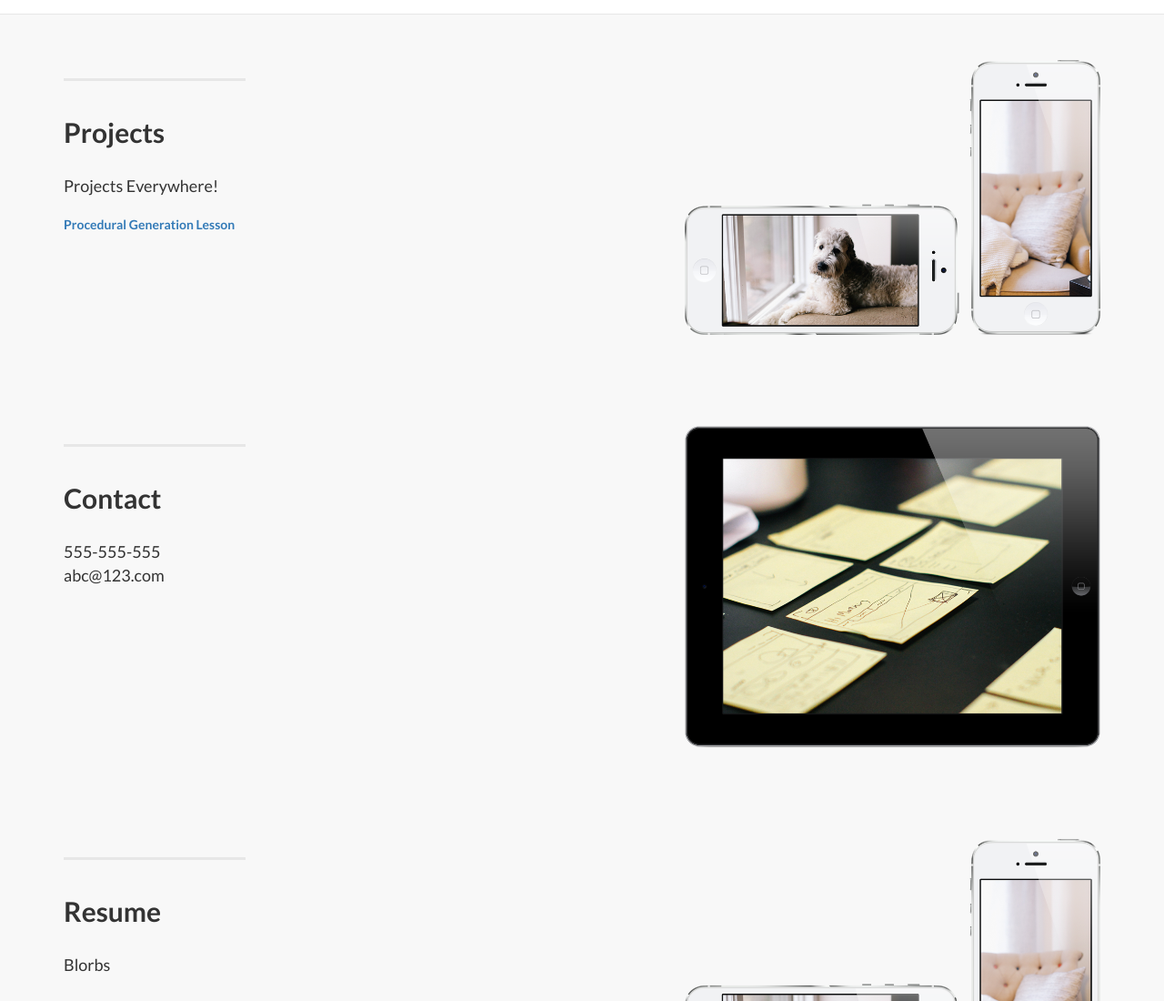
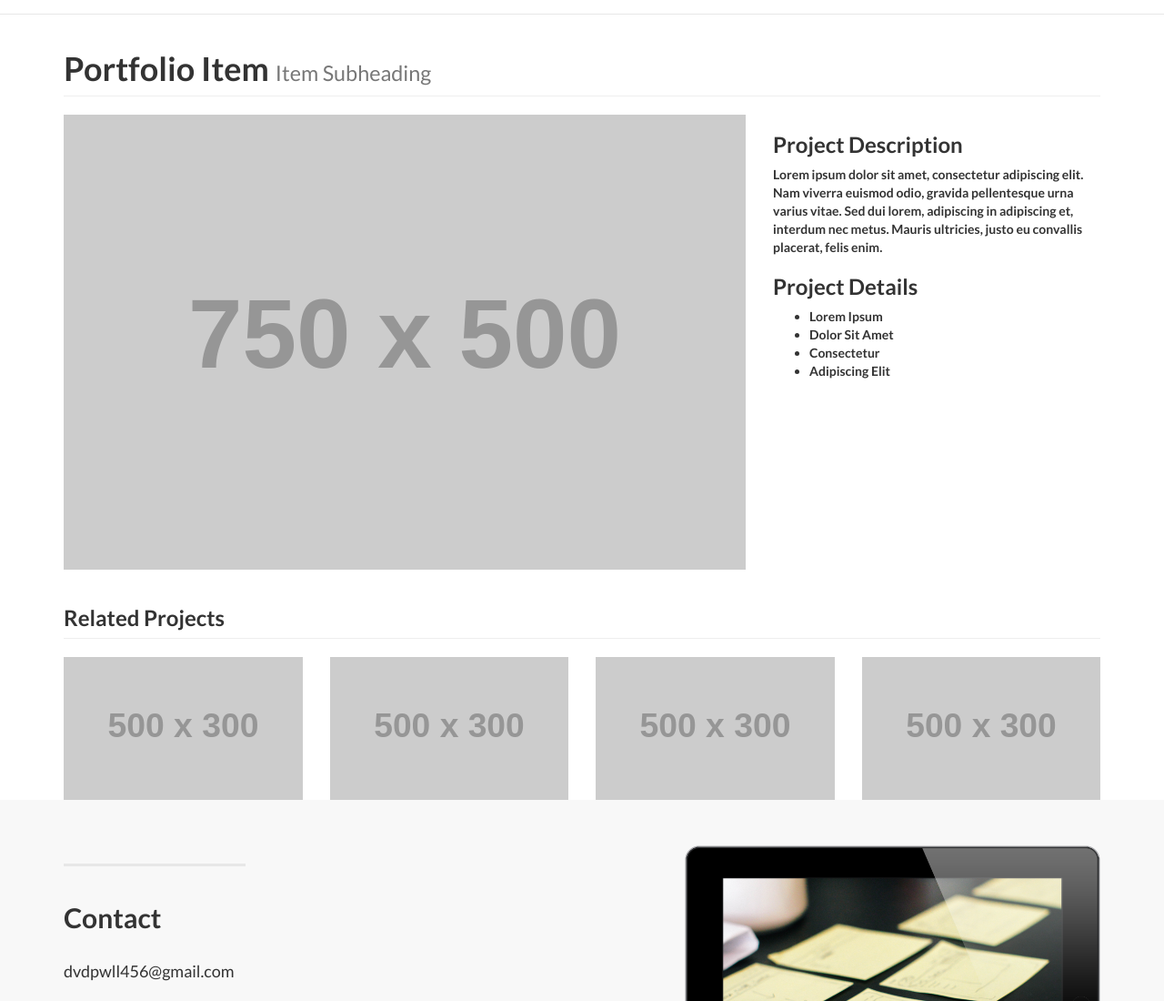
Before and after one commit to dvdpwll/Portfolio, a website: page index.html in a window 1280 px wide. Shown: the part 1700-2800 px from the top of the page at 91% size. Drawn offline with Linux system fonts and the light colour scheme; placeholder pictures from the web are drawn by us.

Commit message:
finished layout for portfolio
add and removed buttons, add portfolio section, removed footer banner

```diff
--- a/index.html
+++ b/index.html
@@ -49,10 +49,10 @@
             <div class="collapse navbar-collapse" id="bs-example-navbar-collapse-1">
                 <ul class="nav navbar-nav navbar-right">
                     <li>
-                        <a href="#about">Home</a>
+                        <a href="#about">About</a>
                     </li>
                     <li>
-                        <a href="#services">Projects</a>
+                        <a href="#projects">Projects</a>
                     </li>
                     <li>
                         <a href="#contact">Contact</a>
@@ -66,7 +66,6 @@
 
 
     <!-- Header -->
-    <a name="about"></a>
     <div class="intro-header">
         <div class="container">
 
@@ -78,13 +77,13 @@
                         <hr class="intro-divider">
                         <ul class="list-inline intro-social-buttons">
                             <li>
-                                <a href="https://twitter.com/SBootstrap" class="btn btn-default btn-lg"><i class="fa fa-twitter fa-fw"></i> <span class="network-name">Twitter</span></a>
+                                <a href="https://github.com/dvdpwll" class="btn btn-default btn-lg" target="_blank"><i class="fa fa-github-alt fa-fw"></i> <span class="network-name">Github</span></a>
                             </li>
                             <li>
-                                <a href="https://github.com/IronSummitMedia/startbootstrap" class="btn btn-default btn-lg"><i class="fa fa-github fa-fw"></i> <span class="network-name">Github</span></a>
+                                <a href="https://www.linkedin.com/in/davidpowell456" class="btn btn-default btn-lg" target="_blank"><i class="fa fa-linkedin fa-fw"></i> <span class="network-name">Linkedin</span></a>
                             </li>
                             <li>
-                                <a href="#" class="btn btn-default btn-lg"><i class="fa fa-linkedin fa-fw"></i> <span class="network-name">Linkedin</span></a>
+                                <a href="#" class="btn btn-default btn-lg"><i class="fa fa-file fa-fw"></i> <span class="network-name">Resume</span></a>
                             </li>
                         </ul>
                     </div>
@@ -99,7 +98,7 @@
 
     <!-- Page Content -->
 
-	<a  name="services"></a>
+	<a  name="about"></a>
     <div class="content-section-a">
 
         <div class="container">
@@ -108,7 +107,7 @@
                     <hr class="section-heading-spacer">
                     <div class="clearfix"></div>
                     <h2 class="section-heading">About Me:</h2>
-                    <p class="lead">David is the best.</p>
+                    <p class="lead">Insert stuff about David.</p>
                 </div>
                 <div class="col-lg-5 col-lg-offset-2 col-sm-6">
                     <img class="img-responsive" src="img/ipad.png" alt="">
@@ -121,6 +120,7 @@
     </div>
     <!-- /.content-section-a -->
 
+    <a  name="skills"></a>
     <div class="content-section-b">
 
         <div class="container">
@@ -129,8 +129,8 @@
                 <div class="col-lg-5 col-lg-offset-1 col-sm-push-6  col-sm-6">
                     <hr class="section-heading-spacer">
                     <div class="clearfix"></div>
-                    <h2 class="section-heading">Skillzzz</h2>
-                    <p class="lead">My skillz be too much!</p>
+                    <h2 class="section-heading">Skills</h2>
+                    <p class="lead">Insert skills</p>
                 </div>
                 <div class="col-lg-5 col-sm-pull-6  col-sm-6">
                     <img class="img-responsive" src="img/dog.png" alt="">
@@ -143,31 +143,76 @@
     </div>
     <!-- /.content-section-b -->
 
-    <div class="content-section-a">
+    <!-- Portfolio Item Heading -->
+    <a  name="projects"></a>
+    <div class="container">
+        <div class="row">
+            <div class="col-lg-12">
+                <h1 class="page-header">Portfolio Item
+                    <small>Item Subheading</small>
+                </h1>
+            </div>
+        </div>
+        <!-- /.row -->
 
-        <div class="container">
+        <!-- Portfolio Item Row -->
+        <div class="row">
 
-            <div class="row">
-                <div class="col-lg-5 col-sm-6">
-                    <hr class="section-heading-spacer">
-                    <div class="clearfix"></div>
-                    <h2 class="section-heading">Projects</h2>
-                    <p class="lead">Projects Everywhere!</p>
-                    <p>
-                      <a href="https://github.com/dvdpwll/Procedural-Generation-Lesson">Procedural Generation Lesson</a>
-                    </p>
+            <div class="col-md-8">
+                <img class="img-responsive" src="http://placehold.it/750x500" alt="">
             </div>
-                <div class="col-lg-5 col-lg-offset-2 col-sm-6">
-                    <img class="img-responsive" src="img/phones.png" alt="">
-                </div>
+
+            <div class="col-md-4">
+                <h3>Project Description</h3>
+                <p>Lorem ipsum dolor sit amet, consectetur adipiscing elit. Nam viverra euismod odio, gravida pellentesque urna varius vitae. Sed dui lorem, adipiscing in adipiscing et, interdum nec metus. Mauris ultricies, justo eu convallis placerat, felis enim.</p>
+                <h3>Project Details</h3>
+                <ul>
+                    <li>Lorem Ipsum</li>
+                    <li>Dolor Sit Amet</li>
+                    <li>Consectetur</li>
+                    <li>Adipiscing Elit</li>
+                </ul>
             </div>
 
         </div>
-        <!-- /.container -->
+        <!-- /.row -->
+
+        <!-- Related Projects Row -->
+        <div class="row">
+
+            <div class="col-lg-12">
+                <h3 class="page-header">Related Projects</h3>
+            </div>
+
+            <div class="col-sm-3 col-xs-6">
+                <a href="#projects">
+                    <img class="img-responsive portfolio-item" src="http://placehold.it/500x300" alt="">
+                </a>
+            </div>
+
+            <div class="col-sm-3 col-xs-6">
+                <a href="#projects">
+                    <img class="img-responsive portfolio-item" src="http://placehold.it/500x300" alt="">
+                </a>
+            </div>
+
+            <div class="col-sm-3 col-xs-6">
+                <a href="#projects">
+                    <img class="img-responsive portfolio-item" src="http://placehold.it/500x300" alt="">
+                </a>
+            </div>
+
+            <div class="col-sm-3 col-xs-6">
+                <a href="#projects">
+                    <img class="img-responsive portfolio-item" src="http://placehold.it/500x300" alt="">
+                </a>
+            </div>
 
         </div>
-    <!-- /.content-section-a -->
+        </div>
+        <!-- end projects -->
 
+    <a  name="contact"></a>
     <a  name="services"></a>
       <div class="content-section-a">
 
@@ -177,7 +222,7 @@
                       <hr class="section-heading-spacer">
                       <div class="clearfix"></div>
                       <h2 class="section-heading">Contact</h2>
-                      <p class="lead">555-555-555 <br> abc@123.com</p>
+                      <p class="lead">dvdpwll456@gmail.com</p>
                   </div>
                   <div class="col-lg-5 col-lg-offset-2 col-sm-6">
                       <img class="img-responsive" src="img/ipad.png" alt="">
@@ -190,6 +235,7 @@
       </div>
       <!-- /.content-section-a -->
 
+      <!-- <a  name="resume"></a>
       <div class="content-section-a">
 
           <div class="container">
@@ -199,7 +245,7 @@
                       <hr class="section-heading-spacer">
                       <div class="clearfix"></div>
                       <h2 class="section-heading">Resume</h2>
-                      <p class="lead">Blorbs</p>
+                      <p class="lead">Insert resume</p>
                   </div>
                   <div class="col-lg-5 col-lg-offset-2 col-sm-6">
                       <img class="img-responsive" src="img/phones.png" alt="">
@@ -207,14 +253,11 @@
               </div>
 
           </div>
-          <!-- /.container -->
-
-      </div>
+      </div> -->
       <!-- /.content-section-a -->
 
 
-	<a  name="contact"></a>
-    <div class="banner">
+    <!-- <div class="banner">
 
         <div class="container">
 
@@ -225,19 +268,16 @@
                 <div class="col-lg-6">
                     <ul class="list-inline banner-social-buttons">
                       <li>
-                            <a href="https://twitter.com/SBootstrap" class="btn btn-default btn-lg"><i class="fa fa-twitter fa-fw"></i> <span class="network-name">Twitter</span></a>
+                          <a href="https://github.com/dvdpwll" class="btn btn-default btn-lg" target="_blank"><i class="fa fa-github fa-fw"></i> <span class="network-name">Github</span></a>
                       </li>
                       <li>
-                            <a href="https://github.com/IronSummitMedia/startbootstrap" class="btn btn-default btn-lg"><i class="fa fa-github fa-fw"></i> <span class="network-name">Github</span></a>
-                        </li>
-                        <li>
-                            <a href="#" class="btn btn-default btn-lg"><i class="fa fa-linkedin fa-fw"></i> <span class="network-name">Linkedin</span></a>
+                          <a href="https://www.linkedin.com/in/davidpowell456" class="btn btn-default btn-lg" target="_blank"><i class="fa fa-linkedin fa-fw"></i> <span class="network-name">Linkedin</span></a>
                       </li>
                     </ul>
                 </div>
             </div>
 
-        </div>
+        </div> -->
         <!-- /.container -->
 
     </div>
@@ -250,14 +290,18 @@
                 <div class="col-lg-12">
                     <ul class="list-inline">
                         <li>
-                            <a href="#">Home</a>
+                            <a href="#about">About</a>
+                        </li>
+                        <li class="footer-menu-divider">&sdot;</li>
+                        <li>
+                            <a href="#projects">Projects</a>
                         </li>
                         <li class="footer-menu-divider">&sdot;</li>
                         <li>
                             <a href="#contact">Contact</a>
                         </li>
                     </ul>
-                    <p class="copyright text-muted small">Copyright &copy; Your Company 2014. All Rights Reserved</p>
+                    <p class="copyright text-muted small">Copyright &copy; David Powell 2016. All Rights Reserved</p>
                 </div>
             </div>
         </div>
```
Lines whose indentation alone changed are shown as unchanged.
